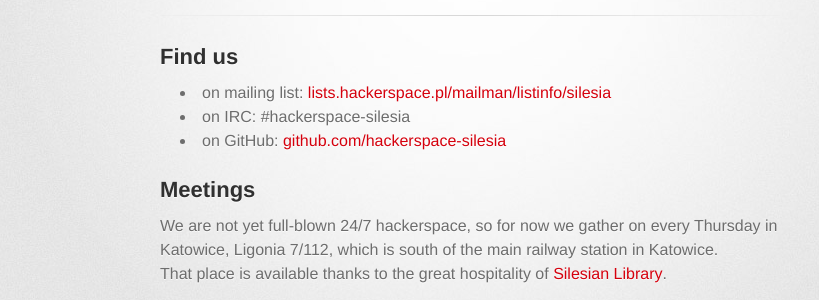
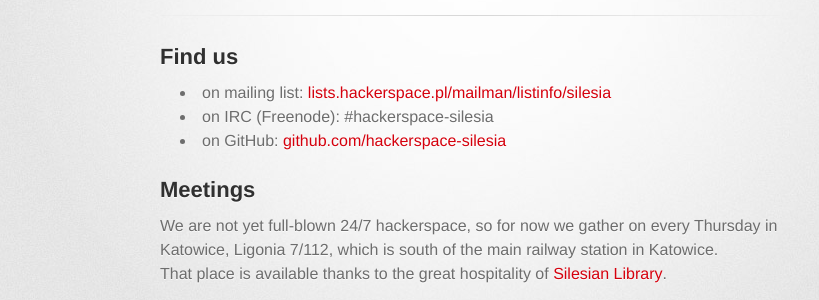
Before and after one commit to hackerspace-silesia/hackerspace-silesia.github.io, a Jekyll site: the page built from index.html, in a window 1280 px wide. Shown: the part 158-458 px from the top of the page, without its empty margins (170-989 px from the left). Built offline with Jekyll 4.4.1, drawn with Linux system fonts in a browser that asks for light colours; some web fonts are replaced.

Commit message:
Added that we use Freenode
Added this additional information, because it is not clear for all.

```diff
--- a/index.html
+++ b/index.html
@@ -8,7 +8,7 @@
 
   <ul>
     <li>on mailing list: <a href="https://lists.hackerspace.pl/mailman/listinfo/silesia">lists.hackerspace.pl/mailman/listinfo/silesia</a></li>
-    <li>on IRC: #hackerspace-silesia</li>
+    <li>on IRC (Freenode): #hackerspace-silesia</li>
     <li>on GitHub: <a href="https://github.com/hackerspace-silesia/">github.com/hackerspace-silesia</a></li>
   </ul>
 
```
